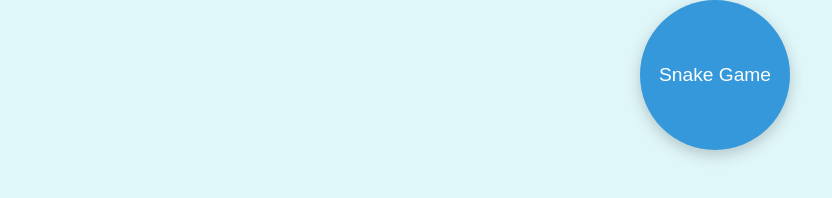
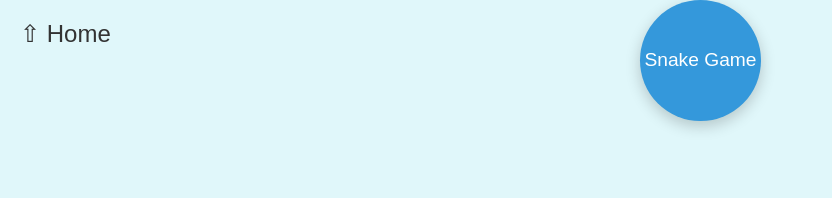
Before and after one commit to archana-in/DKPMO-website, a plain HTML site: page games.html in a window 1280 px wide. Shown: the whole page, without its empty margins (0-832 px from the left). Drawn offline with Linux system fonts and the light colour scheme.

Commit message:
feat: Apply design philosophy and add 'up' navigation
- Applies the random bubble size and color design to the games page.
- Adds a new 'games.js' file to handle this functionality.
- Adds an 'Up' navigation button to the games page (to home) and the snake game page (to games) for improved site navigation.

```diff
--- a/games.html
+++ b/games.html
@@ -17,8 +17,10 @@
     </style>
 </head>
 <body>
+    <a href="index.html" style="position: absolute; top: 20px; left: 20px; font-size: 1.5em; text-decoration: none; color: #333; z-index: 10;">&#8679; Home</a>
     <a href="snake.html" class="game-link">
         <div class="bubble">Snake Game</div>
     </a>
+    <script src="games.js"></script>
 </body>
 </html>
--- /dev/null
+++ b/games.js
@@ -0,0 +1,13 @@
+document.addEventListener('DOMContentLoaded', () => {
+    const bubbles = document.querySelectorAll('.bubble');
+    const bubbleColors = ['#3498db', '#e74c3c', '#2ecc71', '#f1c40f', '#9b59b6', '#1abc9c'];
+
+    bubbles.forEach(bubble => {
+        const size = Math.random() * 80 + 120; // Size between 120px and 200px
+        bubble.style.width = `${size}px`;
+        bubble.style.height = `${size}px`;
+        bubble.style.backgroundColor = bubbleColors[Math.floor(Math.random() * bubbleColors.length)];
+
+        // Since this page doesn't have the bouncing animation, we don't need the rest of the logic from script.js
+    });
+});
```
Also changed, not shown: snake.html (+1 -0 lines).
